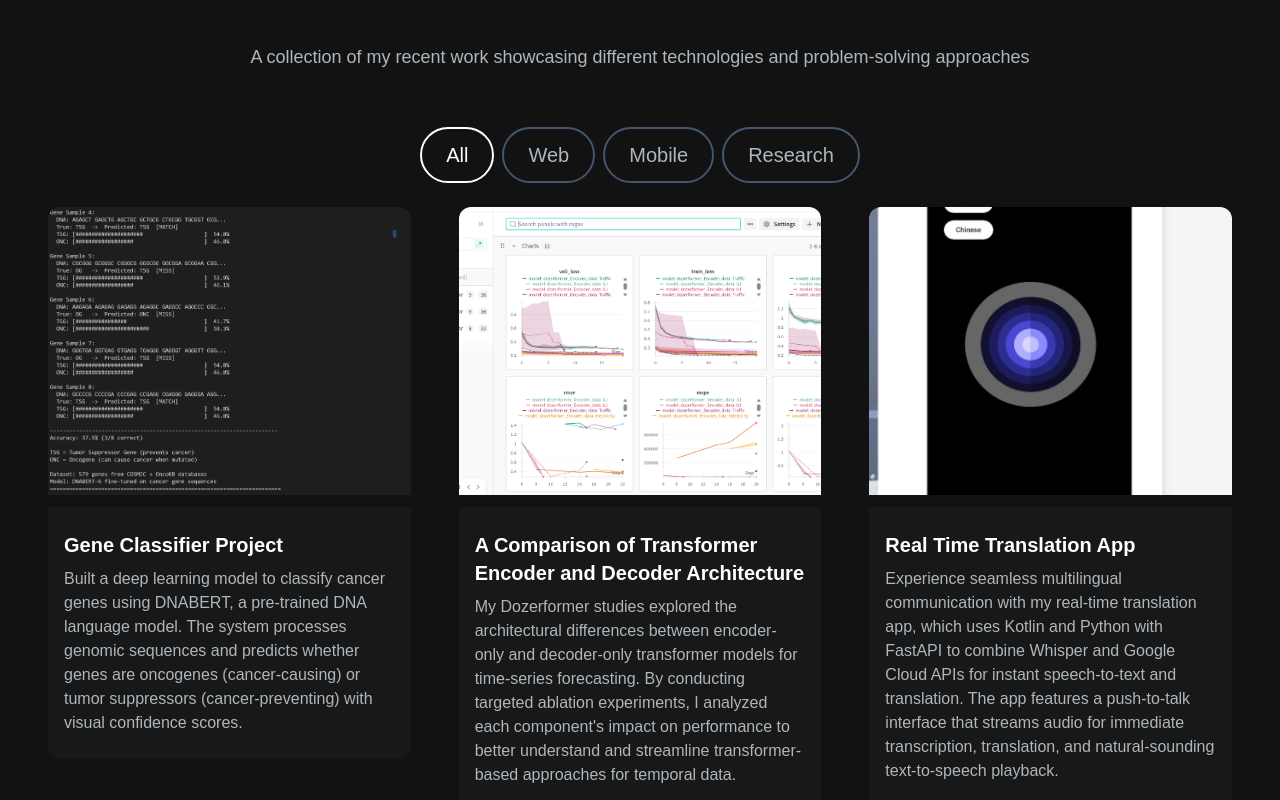
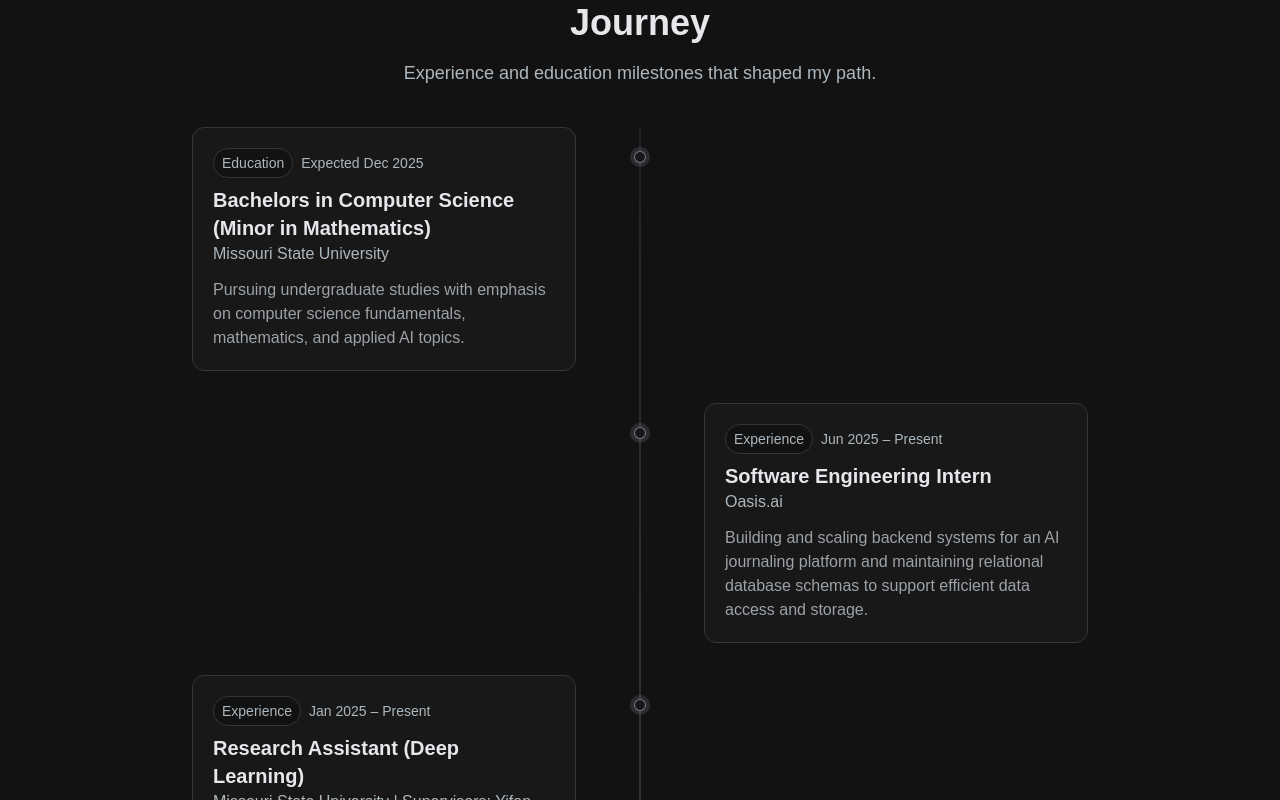
Before and after one commit to Zelun-He/portfolio-website, a Next.js app: page / in a window 1280 px wide. Shown: the part 1720-2520 px from the top of the page. Built offline with nearby package versions, Linux system fonts and the light colour scheme.

Commit message:
Reorder journey timeline to match latest resume

```diff
--- /dev/null
+++ b/src/app/components/JourneyTimeline.jsx
@@ -0,0 +1,112 @@
+"use client";
+
+import React, { useRef } from "react";
+import { motion, useInView } from "framer-motion";
+
+const timelineEntries = [
+  {
+    id: "edu-msu",
+    type: "Education",
+    dateRange: "Expected Dec 2025",
+    title: "Bachelors in Computer Science (Minor in Mathematics)",
+    org: "Missouri State University",
+    summary:
+      "Pursuing undergraduate studies with emphasis on computer science fundamentals, mathematics, and applied AI topics.",
+  },
+  {
+    id: "exp-oasis",
+    type: "Experience",
+    dateRange: "Jun 2025 – Present",
+    title: "Software Engineering Intern",
+    org: "Oasis.ai",
+    summary:
+      "Building and scaling backend systems for an AI journaling platform and maintaining relational database schemas to support efficient data access and storage.",
+  },
+  {
+    id: "exp-msu-research",
+    type: "Experience",
+    dateRange: "Jan 2025 – Present",
+    title: "Research Assistant (Deep Learning)",
+    org: "Missouri State University | Supervisors: Yifan Zhang, Hui Liu",
+    summary:
+      "Conducting deep-learning ablation studies on transformer architectures and developing a transformer-based classifier for oncogene vs tumor-suppressor gene sequences.",
+  },
+  {
+    id: "exp-neuralseek",
+    type: "Experience",
+    dateRange: "Aug 2025 – Present",
+    title: "Software Engineering Intern",
+    org: "NeuralSeek",
+    summary:
+      "Engineered multi-agent RAG pipelines and agent-routing logic aligned with AWS partner-network practices to improve response quality and reliability.",
+  },
+  {
+    id: "exp-nof1",
+    type: "Experience",
+    dateRange: "Jun 2025 – Aug 2025",
+    title: "Software Engineering Intern",
+    org: "N-of-1 AI",
+    summary:
+      "Developed a clinical documentation app with FastAPI, Next.js, and OpenAI APIs, including scalable backend APIs and a React/TypeScript frontend.",
+  },
+];
+
+const itemVariants = {
+  hidden: { opacity: 0, y: 24 },
+  visible: { opacity: 1, y: 0 },
+};
+
+const JourneyTimeline = () => {
+  const ref = useRef(null);
+  const isInView = useInView(ref, { once: true, margin: "-80px" });
+
+  return (
+    <section id="journey" className="py-12 md:py-16 text-white">
+      <h2 className="text-center text-4xl font-bold text-[#E5E7EB] mb-4">Journey</h2>
+      <p className="text-center text-[#ADB7BE] text-lg mb-10">
+        Experience and education milestones that shaped my path.
+      </p>
+
+      <div ref={ref} className="relative mx-auto max-w-4xl">
+        <div className="absolute left-4 top-0 h-full w-px bg-gradient-to-b from-[#33353F] via-[#4B5563] to-[#33353F] md:left-1/2 md:-translate-x-1/2" />
+
+        <ul className="space-y-8" role="list" aria-label="Journey timeline">
+          {timelineEntries.map((entry, index) => (
+            <motion.li
+              key={entry.id}
+              variants={itemVariants}
+              initial="hidden"
+              animate={isInView ? "visible" : "hidden"}
+              transition={{ duration: 0.45, delay: index * 0.12 }}
+              className="relative pl-12 md:pl-0"
+            >
+              <span className="absolute left-4 top-6 h-3 w-3 -translate-x-1/2 rounded-full border border-[#ADB7BE]/60 bg-[#181818] shadow-[0_0_0_4px_rgba(156,163,175,0.18)] md:left-1/2" />
+
+              <div
+                className={`md:w-[calc(50%-2rem)] ${
+                  index % 2 === 0
+                    ? "md:mr-auto md:pr-8"
+                    : "md:ml-auto md:pl-8"
+                }`}
+              >
+                <div className="rounded-xl border border-[#33353F] bg-[#181818] p-5">
+                  <div className="mb-2 flex flex-wrap items-center gap-2 text-sm">
+                    <span className="rounded-full border border-[#33353F] bg-[#121212] px-2 py-1 text-[#ADB7BE]">
+                      {entry.type}
+                    </span>
+                    <span className="text-[#ADB7BE]">{entry.dateRange}</span>
+                  </div>
+                  <h3 className="text-xl font-semibold text-[#E5E7EB]">{entry.title}</h3>
+                  <p className="text-[#ADB7BE]">{entry.org}</p>
+                  <p className="mt-3 text-[#9CA2A8]">{entry.summary}</p>
+                </div>
+              </div>
+            </motion.li>
+          ))}
+        </ul>
+      </div>
+    </section>
+  );
+};
+
+export default JourneyTimeline;
--- a/src/app/components/Navbar.jsx
+++ b/src/app/components/Navbar.jsx
@@ -13,6 +13,10 @@ const navLinks = [
   {
     title: "Projects",
     path: "#projects",
+  },
+  {
+    title: "Journey",
+    path: "#journey",
   },
   {
     title: "Contact",
--- a/src/app/components/ProjectsSection.jsx
+++ b/src/app/components/ProjectsSection.jsx
@@ -49,6 +49,15 @@ const projectsData = [
         tag: ["All", "Web"],
         gitUrl: "https://github.com/Zelun-He/Scribsy",
         previewUrl: "https://scribsy.vercel.app/"
+    },
+    {
+        id: 6,
+        title: "Low-Latency Limit Order Book & Matching Engine",
+        description: "Built a low-latency C++20 limit order book and matching engine with FIFO price-level queues and price-time priority matching. The system supports simulation and stdin modes, captures execution records, and reports latency stats (min/avg/p50/p90/p99/max) with optional CSV export for trades, latency, and book state. Also includes a React browser demo to visualize book state, recent trades, event logs, simulation bursts, and top-of-book metrics. Ongoing since 2/12/2026.",
+        image: "/Images/lob-demo.svg",
+        tag: ["All", "Web", "Research"],
+        gitUrl: "https://github.com/Zelun-He/limit-order-book-engine",
+        previewUrl: null
     }
 ];
 
--- a/src/app/page.js
+++ b/src/app/page.js
@@ -4,6 +4,7 @@ import HeroSection from "./components/HeroSection";
 import Navbar from "./components/Navbar";
 import AboutSection from "./components/AboutSection";
 import ProjectsSection from "./components/ProjectsSection";
+import JourneyTimeline from "./components/JourneyTimeline";
 import EmailSection from "./components/EmailSection";
 import Footer from "./components/Footer";
 
@@ -15,6 +16,7 @@ export default function Home() {
       <div className="container mt-24 mx-auto px-12 py-4">
         <HeroSection />
         <AboutSection/>
+        <JourneyTimeline/>
         <ProjectsSection/>
         <EmailSection/>
       </div>
```
Also changed, not shown: public/Images/lob-demo.svg (added).
